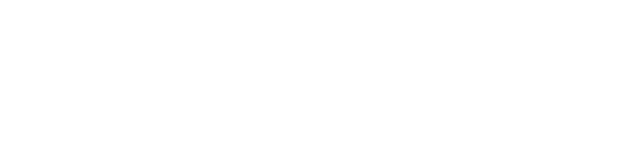
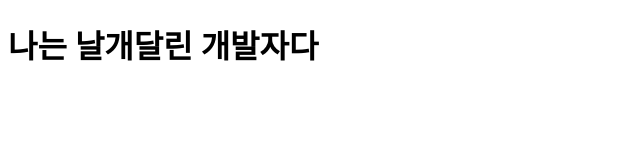
Before and after one commit to ujou173/20230224_git_test, a plain HTML site: page index.html in a window 1280 px wide. Shown: the whole page, without its empty margins (0-640 px from the left). Drawn offline with Linux system fonts and the light colour scheme.

Commit message:
h1 태그 작성

```diff
--- a/index.html
+++ b/index.html
@@ -7,6 +7,6 @@
   <title>Document</title>
 </head>
 <body>
-
+  <h1>나는 날개달린 개발자다</h1>
 </body>
 </html>
```
